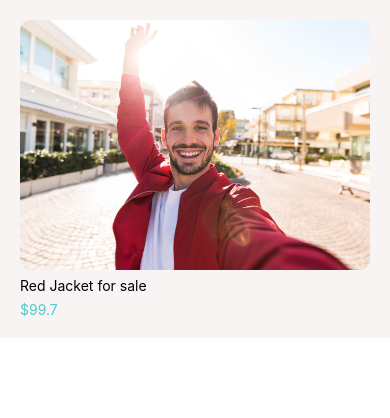
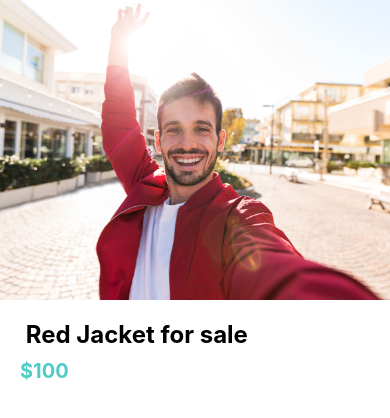
Before and after one commit to Ol-create/4Resell, a React Native app: screen / in a window 390 px wide. Shown: the top 418 px of the page. Built offline with nearby package versions, Linux system fonts and the light colour scheme.

Commit message:
add ListingDetailScreen component

```diff
--- a/App.js
+++ b/App.js
@@ -8,21 +8,10 @@
 import AppText from "./app/component/AppText"
 import AppButton from "./app/component/AppButton"
 import Card from "./app/component/Card";
+import ListingDetailScreen from "./app/screens/ListingDetailScreen";
 
 export default function App() {
   return (
-    <View
-      style={{
-        backgroundColor: "#f8f4f4",
-        paddingTop: 100,
-        padding: 20,
-      }}
-    >
-      <Card
-        title="Red Jacket for sale"
-        subTitle="$99.7"
-        image={require("./app/assets/jacket.jpg")}
-      />
-    </View>
+   <ListingDetailScreen />
   );
 }
--- /dev/null
+++ b/app/screens/ListingDetailScreen.jsx
@@ -0,0 +1,37 @@
+import { StyleSheet, Text, View , Image} from 'react-native'
+import React from 'react'
+
+import AppText from '../component/AppText'
+import colors from '../config/colors'
+
+export default function ListingDetailScreen() {
+  return (
+    <View>
+      <Image style={styles.image} source={require("../assets/jacket.jpg")} />
+      <View style={styles.detailContainer}>
+        <AppText style={styles.title}> Red Jacket for sale</AppText>
+        <AppText style={styles.price}>$100</AppText>
+      </View>
+    </View>
+  );
+}
+
+const styles = StyleSheet.create({
+    detailContainer: {
+       padding: 20
+    },
+    image: {
+        width: "100%",
+        height: 300,
+    },
+    price: {
+        color: colors.secondary,
+        fontWeight: "bold",
+        fontSize: 20,
+        marginVertical: 10,
+    },
+    title: {
+        fontWeight: "bold",
+        fontSize: 24
+    }
+})
```
